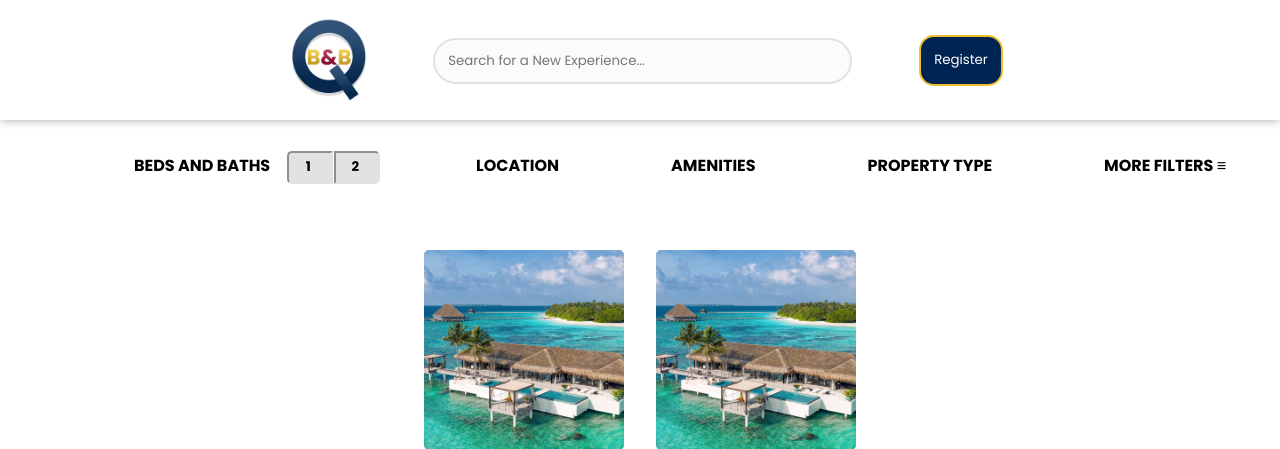
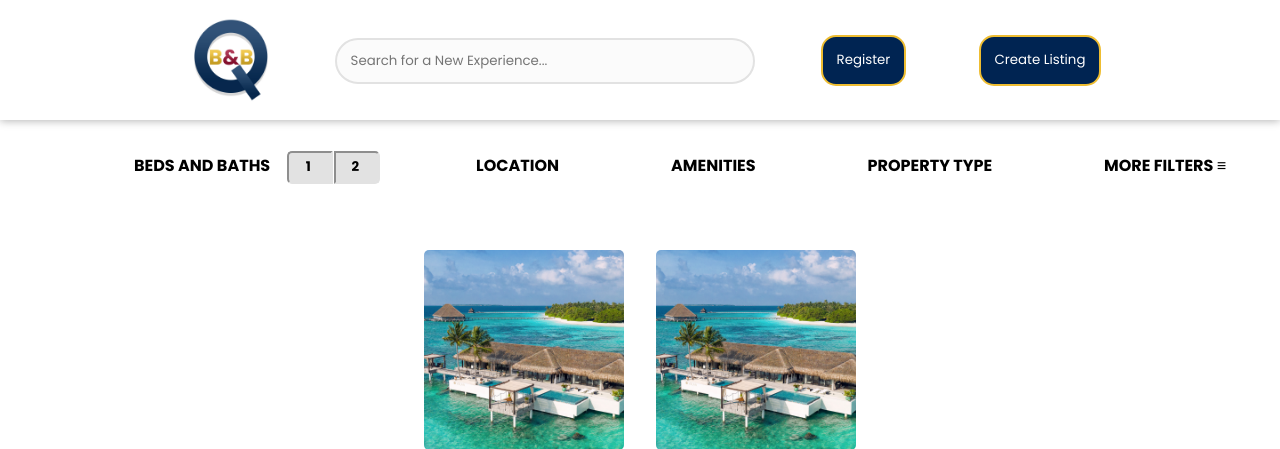
Before and after one commit to AlexSullo/CISC327-Project, a Flask app: page / in a window 1280 px wide; the page is wider, and only the part inside the window is pictured. Shown: the top 449 px of that part. Run offline with Flask 2, Linux system fonts and the light colour scheme.

Commit message:
created the html for a new listing
routed it in main.py

```diff
--- a/qbnb/__main__.py
+++ b/qbnb/__main__.py
@@ -21,6 +21,14 @@ def home():
     '''
     return render_template('homepage.html')
 
+
+@app.route("/create")
+def create():
+    '''
+    Loads the page to create listing
+    '''
+
+    return render_template('create.html')
 
 @app.route("/listing/<id>")
 def listing(id):
--- a/qbnb/templates/base.html
+++ b/qbnb/templates/base.html
@@ -3,33 +3,62 @@
   <head>
     <title>QBNB - Search for a New Experience</title>
     <meta charset="utf-8" />
-    <link rel="stylesheet" href="{{url_for('static', filename='styles.css')}}">
-    <link rel="icon" href="{{url_for('static',filename='favicon.ico')}}">
+    <link
+      rel="stylesheet"
+      href="{{url_for('static', filename='styles.css')}}"
+    />
+    <link rel="icon" href="{{url_for('static',filename='favicon.ico')}}" />
   </head>
   <body>
     <div class="navbar-container">
       <div class="navbar">
         <div class="logo-container">
-                <a href="/"><img id="logo" src="{{url_for('static', filename='QBNBLogo.jpg')}}" align="left"/></a>
+          <a href="/"
+            ><img
+              id="logo"
+              src="{{url_for('static', filename='QBNBLogo.jpg')}}"
+              align="left"
+          /></a>
         </div>
         <div class="searchbar-container">
-                <input class="searchbar" placeholder="Search for a New Experience..." type="text" >
+          <input
+            class="searchbar"
+            placeholder="Search for a New Experience..."
+            type="text"
+          />
         </div>
         <div class="login-container">
           <!-- {% if userInformation %}
                     <a href="/profile/{{ userInformation.id }}"><button style="margin-left:5em;" class="standard-button">{{ userInformation.firstName }}</button></a>
                 {% else %} -->
-                    <a href="/register"><button style="margin-left:5em;" class="standard-button">Register</button></a>
+          <a href="/register"
+            ><button style="margin-left: 5em" class="standard-button">
+              Register
+            </button></a
+          >
+          <a href="/create"
+            ><button style="margin-left: 5em" class="standard-button">
+              Create Listing
+            </button></a
+          >
           <!-- {% endif %} -->
         </div>
       </div>
     </div>
-<br>
+    <br />
     {% block body %}{% endblock %}
   </body>
-<footer style="background:#e2e2e2;height:5vh;margin:0 -5em -5em -5em;padding:5vh 15em 5vh 15em;color: gray;">
-    QBNB is not a real service. We are not liable for any losses, financial
-    or otherwise, that may occur as a result of transactions on our site. Each
-    user is fully responsible for their own actions.
+  <footer
+    style="
+      background: #e2e2e2;
+      height: 5vh;
+      margin: 0 -5em -5em -5em;
+      padding: 5vh 15em 5vh 15em;
+      color: gray;
+    "
+  >
+    QBNB is not a real service. We are not liable for any losses, financial or
+    otherwise, that may occur as a result of transactions on our site. Each user
+    is fully responsible for their own actions.
   </footer>
 </html>
--- a/qbnb/templates/homepage.html
+++ b/qbnb/templates/homepage.html
@@ -1,13 +1,11 @@
-{% extends 'base.html' %}
-
-{% block body %}
+{% extends 'base.html' %} {% block body %}
 <div class="main-container">
   <div class="main">
     <div class="filters">
       <div class="bnb-btn">
         <button class="filter-button">BEDS AND BATHS</button>
-                <input class="bnb-select" value='1' type="number">
-                <input class="bnb-select" value='2' type="number">
+        <input class="bnb-select" value="1" type="number" />
+        <input class="bnb-select" value="2" type="number" />
       </div>
 
       <button class="filter-button">LOCATION</button>
@@ -16,13 +14,19 @@
       <button class="filter-button">MORE FILTERS ≡</button>
     </div>
     <div class="listings-container">
-
       <div class="listing">
         <a href="/listing/1">
-                <img class="listing-img" src="{{url_for('static', filename='placeholder.jpg')}}">
+          <img
+            class="listing-img"
+            src="{{url_for('static', filename='placeholder.jpg')}}"
+          />
           <div class="loc-and-rating">
             <p class="listing-location">Location, CAN</p>
-                    <img class="rating-img-listing"  src="{{url_for('static', filename='listing-rating.png')}}"><p class="listing-rating">5.0</p>
+            <img
+              class="rating-img-listing"
+              src="{{url_for('static', filename='listing-rating.png')}}"
+            />
+            <p class="listing-rating">5.0</p>
           </div>
           <p class="booking-date">Sept. 21 - Sept. 31</p>
           <p class="cost-text"><b>$999</b> night</p>
@@ -30,147 +34,180 @@
       </div>
 
       <div class="listing">
-                <img class="listing-img" src="{{url_for('static', filename='placeholder.jpg')}}">
+        <img
+          class="listing-img"
+          src="{{url_for('static', filename='placeholder.jpg')}}"
+        />
         <div class="loc-and-rating">
           <p class="listing-location">Location, CAN</p>
-                    <img class="rating-img-listing"  src="{{url_for('static', filename='listing-rating.png')}}"><p class="listing-rating">5.0</p>
+          <img
+            class="rating-img-listing"
+            src="{{url_for('static', filename='listing-rating.png')}}"
+          />
+          <p class="listing-rating">5.0</p>
         </div>
         <p class="booking-date">Sept. 21 - Sept. 31</p>
         <p class="cost-text"><b>$999</b> night</p>
-
       </div>
 
       <div class="listing">
-                <img class="listing-img" src="{{url_for('static', filename='placeholder.jpg')}}">
+        <img
+          class="listing-img"
+          src="{{url_for('static', filename='placeholder.jpg')}}"
+        />
         <div class="loc-and-rating">
           <p class="listing-location">Location, CAN</p>
-                    <img class="rating-img-listing"  src="{{url_for('static', filename='listing-rating.png')}}"><p class="listing-rating">5.0</p>
+          <img
+            class="rating-img-listing"
+            src="{{url_for('static', filename='listing-rating.png')}}"
+          />
+          <p class="listing-rating">5.0</p>
         </div>
         <p class="booking-date">Sept. 21 - Sept. 31</p>
         <p class="cost-text"><b>$999</b> night</p>
-
       </div>
 
       <div class="listing">
-                <img class="listing-img" src="{{url_for('static', filename='placeholder.jpg')}}">
+        <img
+          class="listing-img"
+          src="{{url_for('static', filename='placeholder.jpg')}}"
+        />
         <div class="loc-and-rating">
           <p class="listing-location">Location, CAN</p>
           <p class="listing-rating">5.0</p>
         </div>
         <p class="booking-date">Sept. 21 - Sept. 31</p>
         <p class="cost-text"><b>$999</b> night</p>
-
       </div>
 
       <div class="listing">
-                <img class="listing-img" src="{{url_for('static', filename='placeholder.jpg')}}">
+        <img
+          class="listing-img"
+          src="{{url_for('static', filename='placeholder.jpg')}}"
+        />
         <div class="loc-and-rating">
           <p class="listing-location">Location, CAN</p>
           <p class="listing-rating">5.0</p>
         </div>
         <p class="booking-date">Sept. 21 - Sept. 31</p>
         <p class="cost-text"><b>$999</b> night</p>
-
       </div>
 
       <div class="listing">
-                <img class="listing-img" src="{{url_for('static', filename='placeholder.jpg')}}">
+        <img
+          class="listing-img"
+          src="{{url_for('static', filename='placeholder.jpg')}}"
+        />
         <div class="loc-and-rating">
           <p class="listing-location">Location, CAN</p>
           <p class="listing-rating">5.0</p>
         </div>
         <p class="booking-date">Sept. 21 - Sept. 31</p>
         <p class="cost-text"><b>$999</b> night</p>
-
       </div>
 
       <div class="listing">
-                <img class="listing-img" src="{{url_for('static', filename='placeholder.jpg')}}">
+        <img
+          class="listing-img"
+          src="{{url_for('static', filename='placeholder.jpg')}}"
+        />
         <div class="loc-and-rating">
           <p class="listing-location">Location, CAN</p>
           <p class="listing-rating">5.0</p>
         </div>
         <p class="booking-date">Sept. 21 - Sept. 31</p>
         <p class="cost-text"><b>$999</b> night</p>
-
       </div>
 
-
       <div class="listing">
-                <img class="listing-img" src="{{url_for('static', filename='placeholder.jpg')}}">
+        <img
+          class="listing-img"
+          src="{{url_for('static', filename='placeholder.jpg')}}"
+        />
         <div class="loc-and-rating">
           <p class="listing-location">Location, CAN</p>
           <p class="listing-rating">5.0</p>
         </div>
         <p class="booking-date">Sept. 21 - Sept. 31</p>
         <p class="cost-text"><b>$999</b> night</p>
-
       </div>
 
       <div class="listing">
-                <img class="listing-img" src="{{url_for('static', filename='placeholder.jpg')}}">
+        <img
+          class="listing-img"
+          src="{{url_for('static', filename='placeholder.jpg')}}"
+        />
         <div class="loc-and-rating">
           <p class="listing-location">Location, CAN</p>
           <p class="listing-rating">5.0</p>
         </div>
         <p class="booking-date">Sept. 21 - Sept. 31</p>
         <p class="cost-text"><b>$999</b> night</p>
-
       </div>
 
       <div class="listing">
-                <img class="listing-img" src="{{url_for('static', filename='placeholder.jpg')}}">
+        <img
+          class="listing-img"
+          src="{{url_for('static', filename='placeholder.jpg')}}"
+        />
         <div class="loc-and-rating">
           <p class="listing-location">Location, CAN</p>
           <p class="listing-rating">5.0</p>
         </div>
         <p class="booking-date">Sept. 21 - Sept. 31</p>
         <p class="cost-text"><b>$999</b> night</p>
-
       </div>
 
       <div class="listing">
-                <img class="listing-img" src="{{url_for('static', filename='placeholder.jpg')}}">
+        <img
+          class="listing-img"
+          src="{{url_for('static', filename='placeholder.jpg')}}"
+        />
         <div class="loc-and-rating">
           <p class="listing-location">Location, CAN</p>
           <p class="listing-rating">5.0</p>
         </div>
         <p class="booking-date">Sept. 21 - Sept. 31</p>
         <p class="cost-text"><b>$999</b> night</p>
-
       </div>
 
       <div class="listing">
-                <img class="listing-img" src="{{url_for('static', filename='placeholder.jpg')}}">
+        <img
+          class="listing-img"
+          src="{{url_for('static', filename='placeholder.jpg')}}"
+        />
         <div class="loc-and-rating">
           <p class="listing-location">Location, CAN</p>
           <p class="listing-rating">5.0</p>
         </div>
         <p class="booking-date">Sept. 21 - Sept. 31</p>
         <p class="cost-text"><b>$999</b> night</p>
-
       </div>
 
       <div class="listing">
-                <img class="listing-img" src="{{url_for('static', filename='placeholder.jpg')}}">
+        <img
+          class="listing-img"
+          src="{{url_for('static', filename='placeholder.jpg')}}"
+        />
         <div class="loc-and-rating">
           <p class="listing-location">Location, CAN</p>
           <p class="listing-rating">5.0</p>
         </div>
         <p class="booking-date">Sept. 21 - Sept. 31</p>
         <p class="cost-text"><b>$999</b> night</p>
-
       </div>
 
       <div class="listing">
-                <img class="listing-img" src="{{url_for('static', filename='placeholder.jpg')}}">
+        <img
+          class="listing-img"
+          src="{{url_for('static', filename='placeholder.jpg')}}"
+        />
         <div class="loc-and-rating">
           <p class="listing-location">Location, CAN</p>
           <p class="listing-rating">5.0</p>
         </div>
         <p class="booking-date">Sept. 21 - Sept. 31</p>
         <p class="cost-text"><b>$999</b> night</p>
-
       </div>
     </div>
   </div>
```
Also changed, not shown: qbnb/templates/create.html (added, +40 -0 lines). Lines whose indentation alone changed are shown as unchanged.
